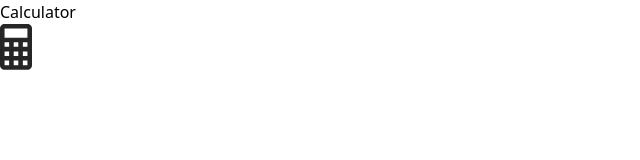
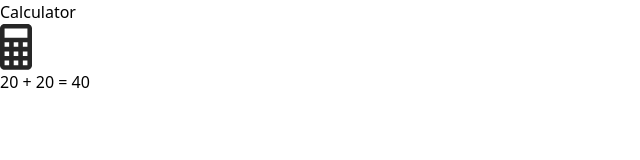
Before and after one commit to mkstas/vue-calculator, a Vue app: page / in a window 1280 px wide. Shown: the top 160 px of the page, without its empty margins (0-640 px from the left). Built offline with nearby package versions, Linux system fonts and the light colour scheme.

Commit message:
dev: create uotput

```diff
--- a/src/components/App.vue
+++ b/src/components/App.vue
@@ -1,9 +1,11 @@
 <script setup lang="ts">
 import TheHeader from "./header/TheHeader.vue";
+import TheOutput from "./output/TheOutput.vue";
 </script>
 
 <template>
   <main>
     <TheHeader />
+    <TheOutput />
   </main>
 </template>
--- /dev/null
+++ b/src/components/output/TheOutput.vue
@@ -0,0 +1,5 @@
+<template>
+  <div class="flex items-end justify-end h-40 p-4 border-b">
+    <span class="text-2xl">20 + 20 = 40</span>
+  </div>
+</template>
```
